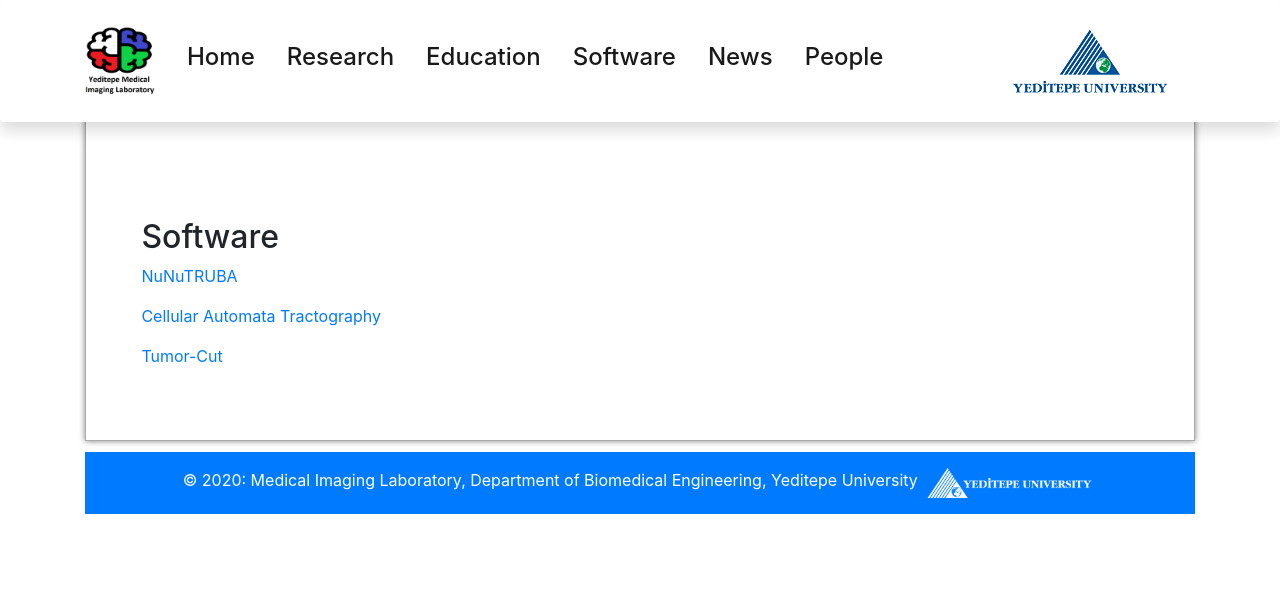
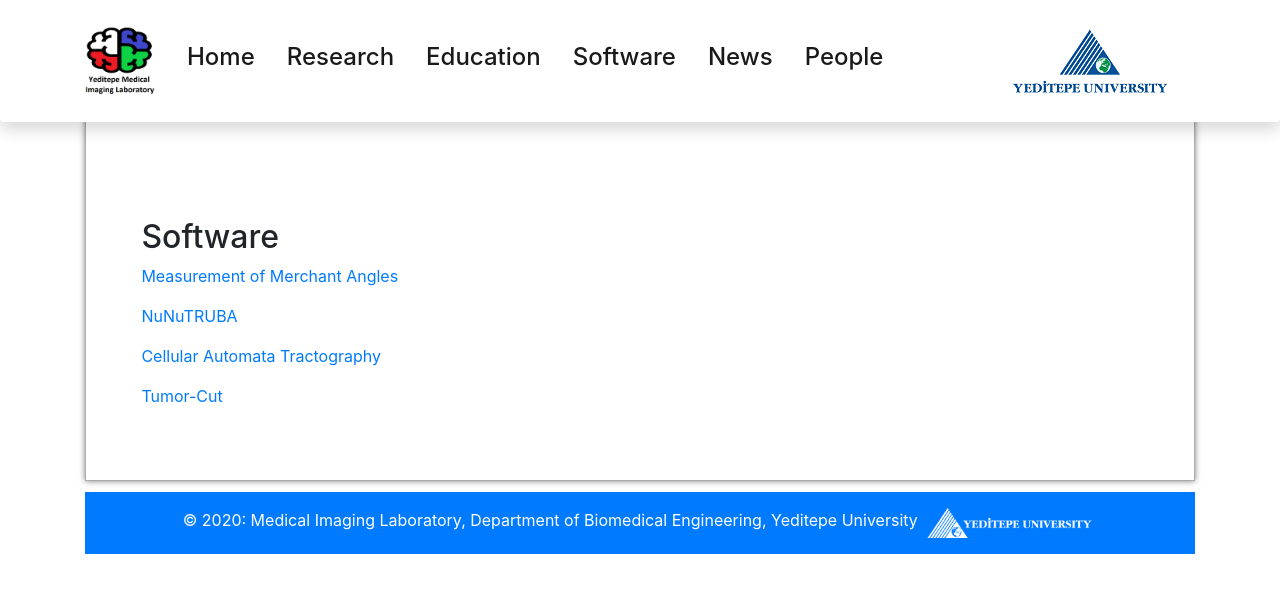
Before and after one commit to ImagingYeditepe/ImagingYeditepe.github.io, a Jekyll site: the page built from software.markdown, in a window 1280 px wide and 1011 px high. Shown: the top 593 px of the window. Built offline with Jekyll 4.4.1, drawn with Linux system fonts in a browser that asks for light colours; nearby versions of some CDN libraries.

Commit message:
Merchant link has added

```diff
--- a/software.markdown
+++ b/software.markdown
@@ -8,6 +8,8 @@
 
 ## Software
 
+[Measurement of Merchant Angles](https://drive.google.com/file/d/10PoyChem-OduniI0AVLBPeHN3sHg_DI1/view?usp=sharing)
+
 [NuNuTRUBA](https://github.com/ImagingYeditepe/NuNuTRUBA)
 
 [Cellular Automata Tractography](https://github.com/andachamamci/CATractography)
```
